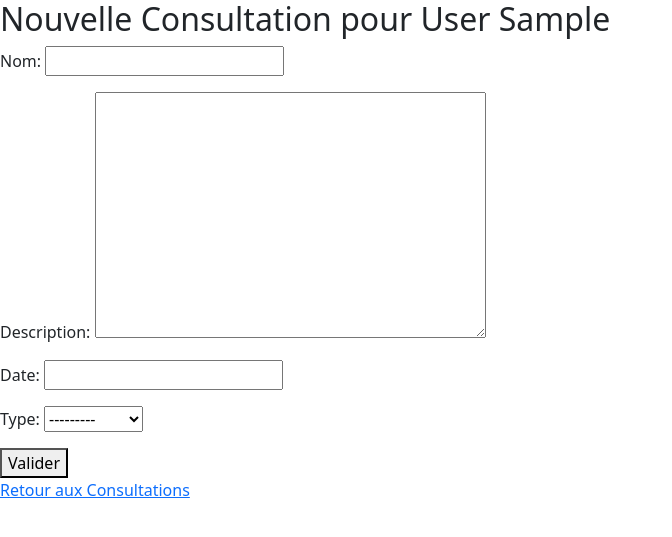
After one commit to raphaeltournafond/engage-sante, a Django app: page /patients/1/consultations/creer/ in a window 1280 px wide. The commit adds this page. Shown: the top 537 px of the page, without its empty margins (0-672 px from the left). Run offline with Django 5.2, Linux system fonts and the light colour scheme; the visitor is signed in with stand-in values (Sample User, id 1); data comes from the database, SQL or seed files in the repository.

Commit message:
feat: ajout de consultation

```diff
--- /dev/null
+++ b/consultations/forms.py
@@ -0,0 +1,7 @@
+from django import forms
+from .models import Consultation
+
+class ConsultationForm(forms.ModelForm):
+    class Meta:
+        model = Consultation
+        fields = ['nom', 'description', 'date', 'type']
--- /dev/null
+++ b/consultations/templates/consultations/form.html
@@ -0,0 +1,15 @@
+{% extends 'shared/base.html' %}
+
+{% block title %}
+  Modifier Consultation
+{% endblock %}
+
+{% block content %}
+  <h2>{% if form.instance.id %}Modifier la Consultation{% else %}Nouvelle Consultation{% endif %} pour {{ utilisateur.last_name }} {{ utilisateur.first_name }}</h2>
+  <form method="post">
+    {% csrf_token %}
+    {{ form.as_p }}
+    <button type="submit">Valider</button>
+  </form>
+  <a href="{% url 'list_consultation' utilisateur.id %}">Retour aux Consultations</a>
+{% endblock %}
--- a/consultations/templates/consultations/list.html
+++ b/consultations/templates/consultations/list.html
@@ -1,4 +1,8 @@
 {% extends 'shared/base.html' %}
+
+{% block title %}
+  Liste Consultations
+{% endblock %}
 
 {% block content %}
   <h2>Consultations de {{ utilisateur.last_name }} {{ utilisateur.first_name }}</h2>
@@ -9,4 +13,5 @@
       </li>
     {% endfor %}
   </ul>
+  <a href="{% url 'create_consultation' utilisateur.id %}">Nouvelle consultation</a>
 {% endblock %}
--- a/consultations/views.py
+++ b/consultations/views.py
@@ -1,5 +1,6 @@
-from django.shortcuts import render, get_object_or_404
+from django.shortcuts import render, get_object_or_404, redirect
 from django.contrib.auth.decorators import login_required
+from consultations.forms import ConsultationForm
 from patients.models import Utilisateur
 
 @login_required
@@ -7,3 +8,17 @@ def list_consultation(request, user_id):
     utilisateur = get_object_or_404(Utilisateur, id=user_id)
     consultations = utilisateur.consultations.all()
     return render(request, 'consultations/list.html', {'consultations': consultations, 'utilisateur': utilisateur})
+
+@login_required
+def create_consultation(request, user_id):
+    utilisateur = get_object_or_404(Utilisateur, id=user_id)
+    if request.method == 'POST':
+        form = ConsultationForm(request.POST)
+        if form.is_valid():
+            consultation = form.save(commit=False)
+            consultation.patient = utilisateur
+            consultation.save()
+            return redirect('list_consultation', user_id=utilisateur.id)
+    else:
+        form = ConsultationForm()
+    return render(request, 'consultations/form.html', {'form': form, 'utilisateur': utilisateur})
--- a/patients/templates/patients/list.html
+++ b/patients/templates/patients/list.html
@@ -1,7 +1,7 @@
 {% extends 'shared/base.html' %}
 
 {% block title %}
-  Information Utilisateur
+  Liste Utilisateur
 {% endblock %}
 
 {% block content %}
--- a/patients/urls.py
+++ b/patients/urls.py
@@ -16,4 +16,5 @@ urlpatterns = [
     path('not_authorized/', views.not_authorized, name='not_authorized'),
     # Consultations
     path('patients/<int:user_id>/consultations/', cons_views.list_consultation, name='list_consultation'),
+    path('patients/<int:user_id>/consultations/creer/', cons_views.create_consultation, name='create_consultation'),
 ]
```
